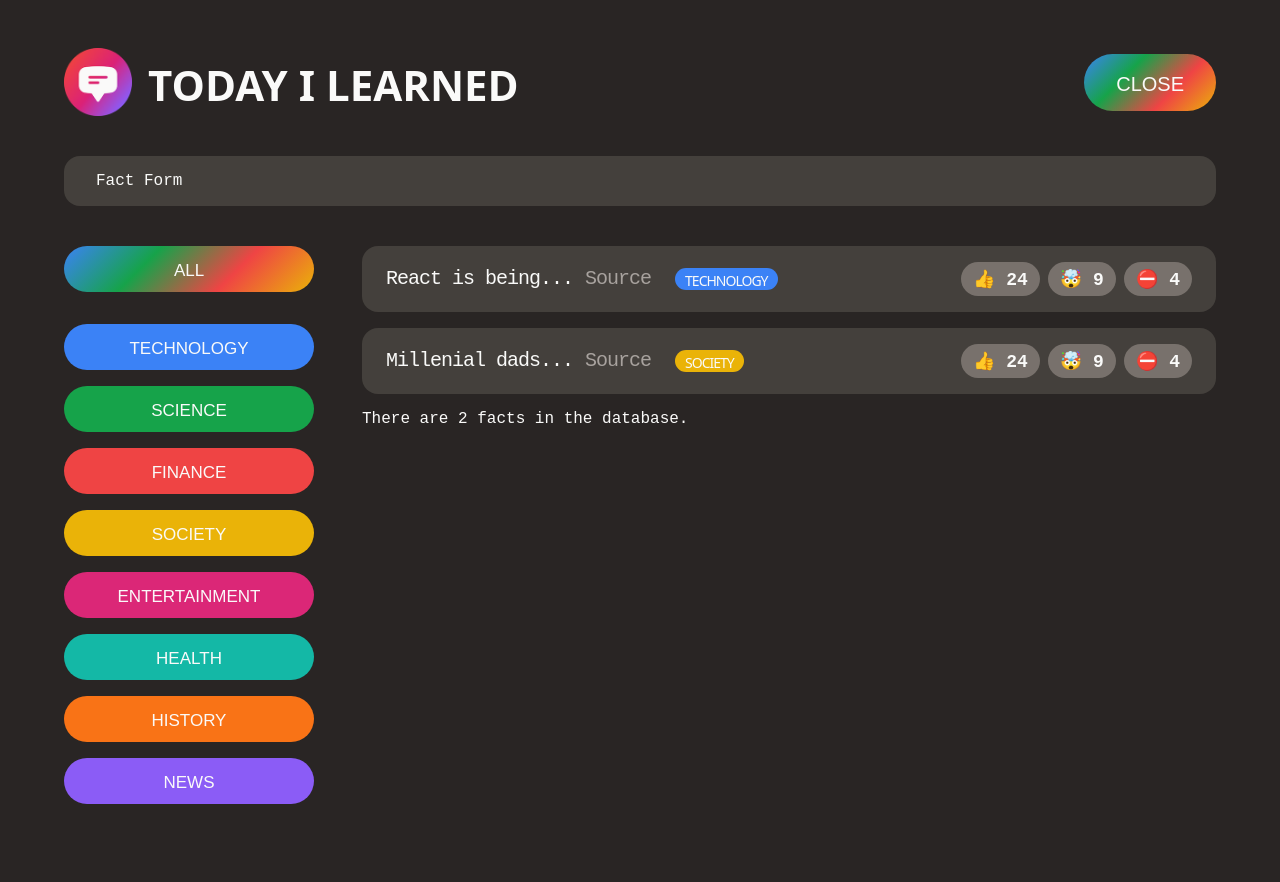
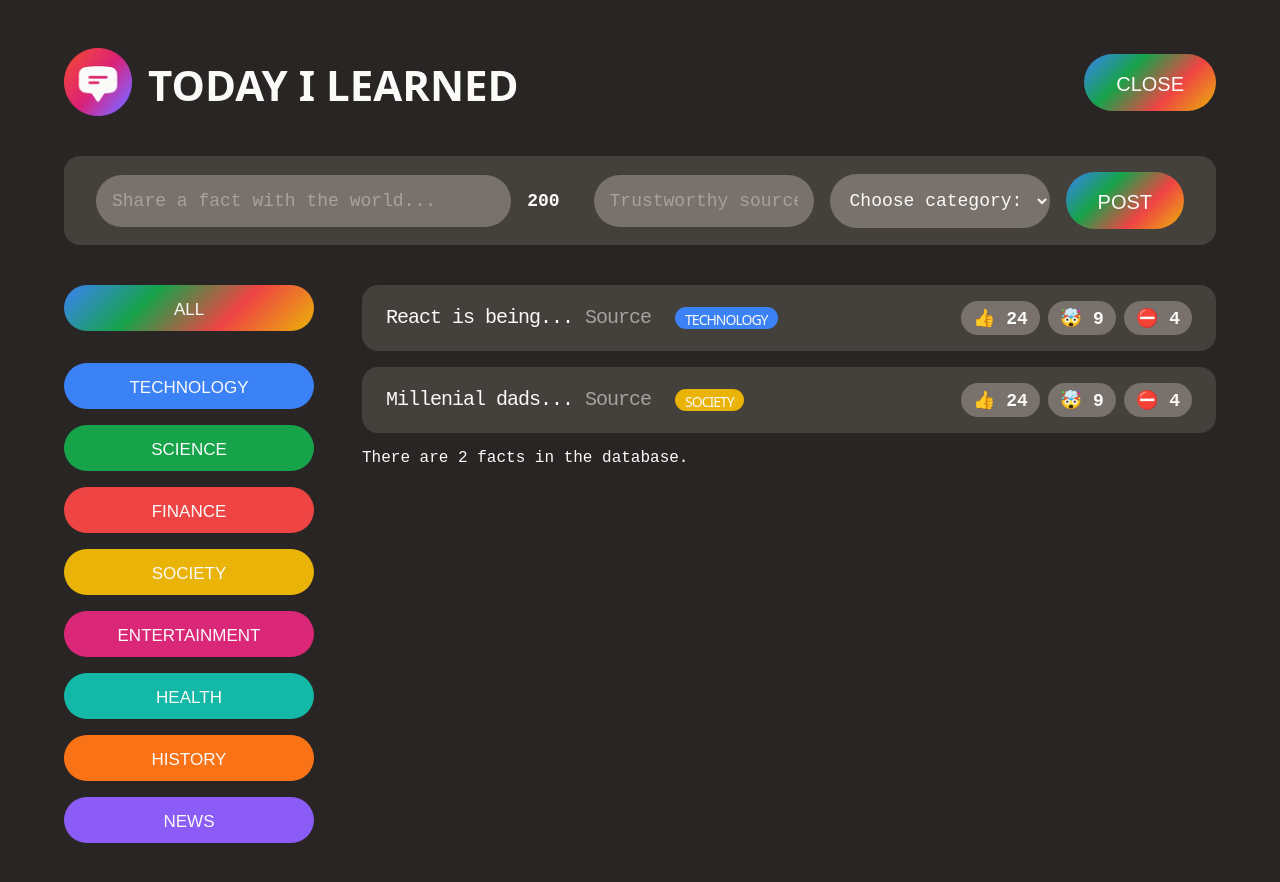
Before and after one commit to mjfru/til_project, a React (Vite) app in the folder til_project/til_project_react/: page / in a window 1280 px wide. Both pictures are taken after a click on the button "SHARE A FACT". Shown: the top 882 px of the page. Built offline with nearby package versions, Linux system fonts and the light colour scheme; a web font is replaced by a local one.

Commit message:
finish category list, add additional interactivity with react

```diff
--- a/til_project/til_project_react/src/CategoryFilters.jsx
+++ b/til_project/til_project_react/src/CategoryFilters.jsx
@@ -1,14 +1,4 @@
-
-const CATEGORIES = [
-  { name: "technology", color: "#3b82f6" },
-  { name: "science", color: "#16a34a" },
-  { name: "finance", color: "#ef4444" },
-  { name: "society", color: "#eab308" },
-  { name: "entertainment", color: "#db2777" },
-  { name: "health", color: "#14b8a6" },
-  { name: "history", color: "#f97316" },
-  { name: "news", color: "#8b5cf6" },
-];
+import CATEGORIES from "../utilities/categories";
 
 function CategoryFilter() {
   return (
--- a/til_project/til_project_react/src/Fact.jsx
+++ b/til_project/til_project_react/src/Fact.jsx
@@ -1,17 +1,6 @@
-const CATEGORIES = [
-  { name: "technology", color: "#3b82f6" },
-  { name: "science", color: "#16a34a" },
-  { name: "finance", color: "#ef4444" },
-  { name: "society", color: "#eab308" },
-  { name: "entertainment", color: "#db2777" },
-  { name: "health", color: "#14b8a6" },
-  { name: "history", color: "#f97316" },
-  { name: "news", color: "#8b5cf6" },
-];
+import CATEGORIES from "../utilities/categories";
 
 function Fact({ fact }) {
-
-
 
   console.log(fact);
   return (
--- a/til_project/til_project_react/src/NewFactForm.jsx
+++ b/til_project/til_project_react/src/NewFactForm.jsx
@@ -1,6 +1,46 @@
+import { useState } from "react";
+import CATEGORIES from "../utilities/categories";
+
 function NewFactForm() {
+  const [text, setText] = useState("");
+  const [source, setSource] = useState("");
+  const [category, setCategory] = useState("");
+
+  // text.length is referring to the state of text
+  const textLength = text.length;
+
+  function handleSubmit(e) {
+    e.preventDefault();
+    console.log(text, source, category);
+  }
+
   return (
-    <form action="" className="fact-form">Fact Form</form>
+    <form className="fact-form" onSubmit={handleSubmit}>
+      <input
+        type="text"
+        placeholder="Share a fact with the world..."
+        value={text}
+        onChange={(e) => setText(e.target.value)}/>
+
+      <span>{200 - textLength}</span>
+      <input
+        type="text"
+        placeholder="Trustworthy source..."
+        value={source}
+        onChange={(e) => setSource(e.target.value)}/>
+
+      <select
+        value={category}
+        onChange={(e) => setCategory(e.target.value)}>
+          {/* Below has the value of "" so it will match state and display by default */}
+        <option value="">Choose category:</option>
+        {CATEGORIES.map((category) =>
+          <option key={category.name} value={category.name}>
+            {category.name.toUpperCase()}
+          </option>)}
+      </select>
+      <button className="btn btn-large">Post</button>
+    </form>
   )
 }
 
--- /dev/null
+++ b/til_project/til_project_react/utilities/categories.js
@@ -0,0 +1,12 @@
+const CATEGORIES = [
+  { name: "technology", color: "#3b82f6" },
+  { name: "science", color: "#16a34a" },
+  { name: "finance", color: "#ef4444" },
+  { name: "society", color: "#eab308" },
+  { name: "entertainment", color: "#db2777" },
+  { name: "health", color: "#14b8a6" },
+  { name: "history", color: "#f97316" },
+  { name: "news", color: "#8b5cf6" },
+];
+
+export default CATEGORIES;
```
